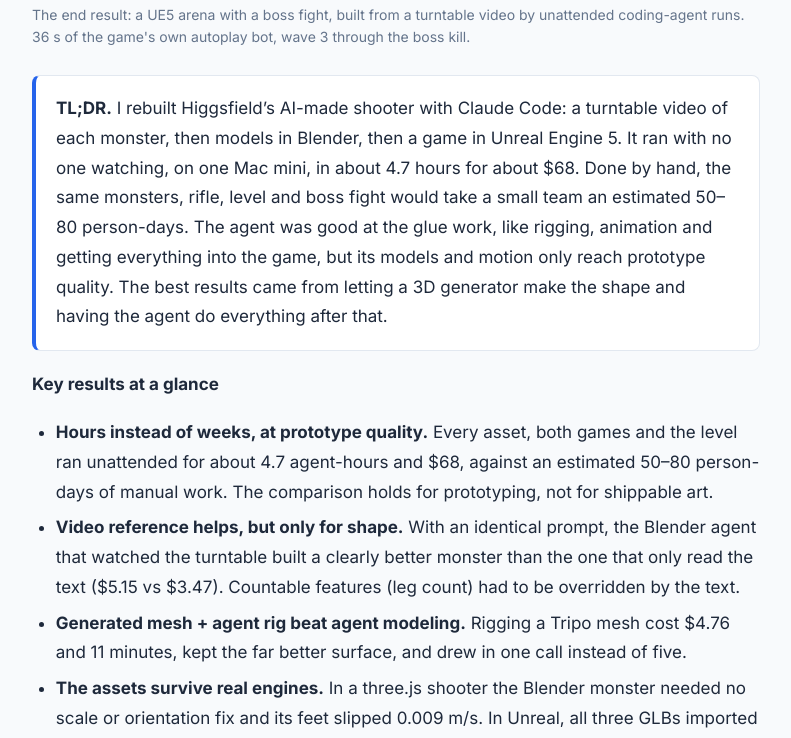
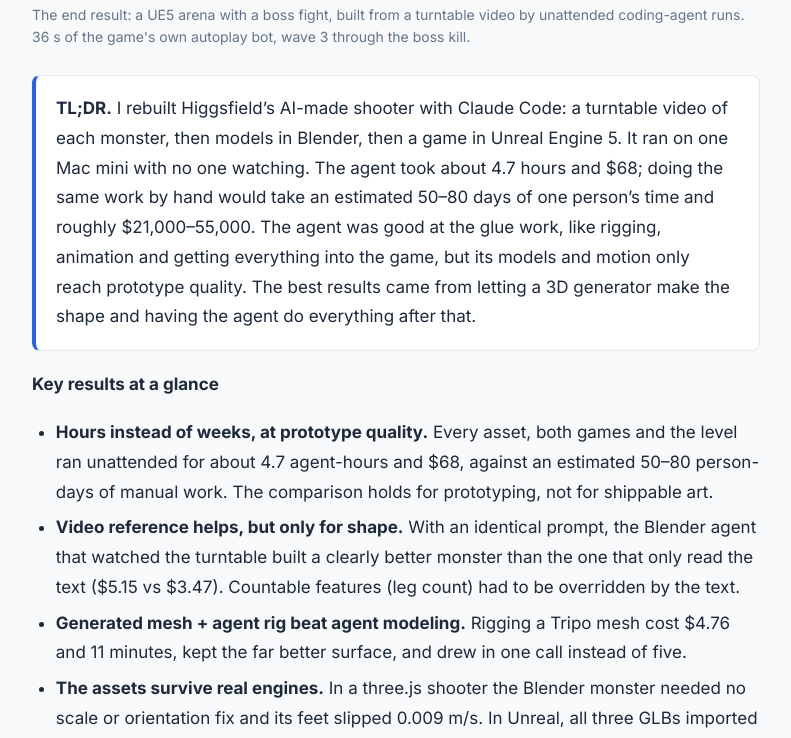
Before and after one commit to shanyang-me/blog, a Jekyll site: the page built from _posts/2026-11-12-agent-built-game-assets.md, in a window 1280 px wide and 900 px high, scrolled down 605 px, cut to the strip 162-900 px from the top of the window. Shown: the whole strip, without its empty margins (244-1035 px from the left). Built offline with Jekyll 4.4.1, drawn with Linux system fonts in a browser that asks for light colours.

Commit message:
Compare agent and manual cost and time directly in the TL;DR
Co-Authored-By: Claude Opus 5.5 <noreply@anthropic.com>

```diff
--- a/_posts/2026-11-12-agent-built-game-assets.md
+++ b/_posts/2026-11-12-agent-built-game-assets.md
@@ -16,7 +16,7 @@ bibtex_key: yang2026agentgameassets
 </figure>
 
 <div class="tldr" markdown="1">
-**TL;DR.** I rebuilt Higgsfield's AI-made shooter with Claude Code: a turntable video of each monster, then models in Blender, then a game in Unreal Engine 5. It ran with no one watching, on one Mac mini, in about 4.7 hours for about $68. Done by hand, the same monsters, rifle, level and boss fight would take a small team an estimated 50–80 person-days. The agent was good at the glue work, like rigging, animation and getting everything into the game, but its models and motion only reach prototype quality. The best results came from letting a 3D generator make the shape and having the agent do everything after that.
+**TL;DR.** I rebuilt Higgsfield's AI-made shooter with Claude Code: a turntable video of each monster, then models in Blender, then a game in Unreal Engine 5. It ran on one Mac mini with no one watching. The agent took about 4.7 hours and $68; doing the same work by hand would take an estimated 50–80 days of one person's time and roughly $21,000–55,000. The agent was good at the glue work, like rigging, animation and getting everything into the game, but its models and motion only reach prototype quality. The best results came from letting a 3D generator make the shape and having the agent do everything after that.
 </div>
 
 **Key results at a glance**
```
